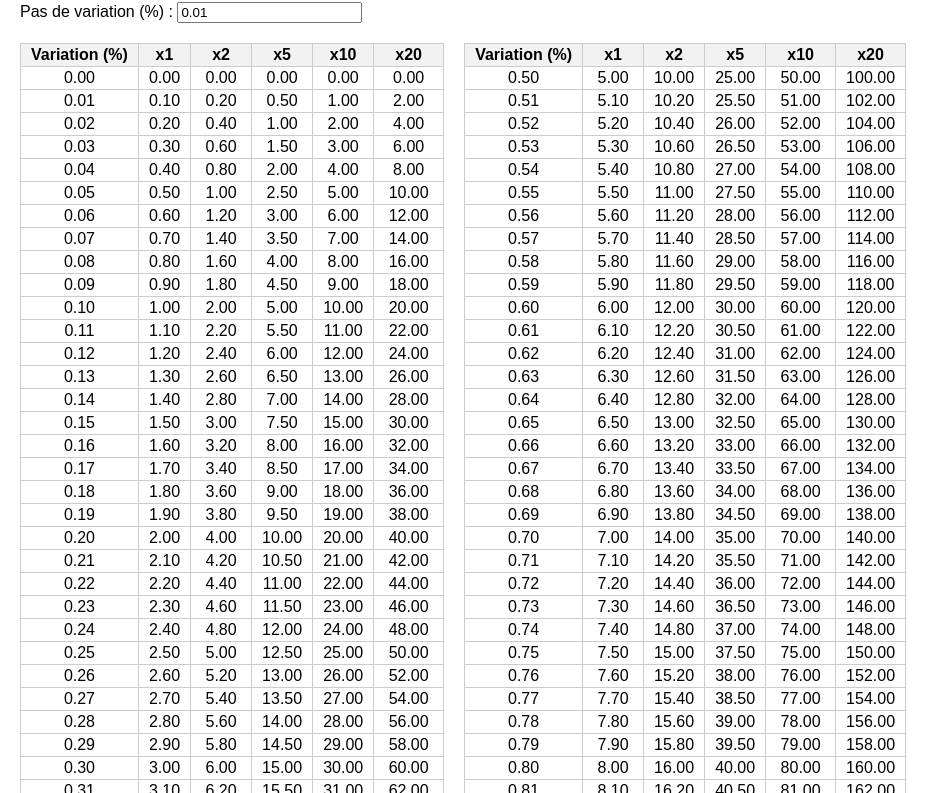
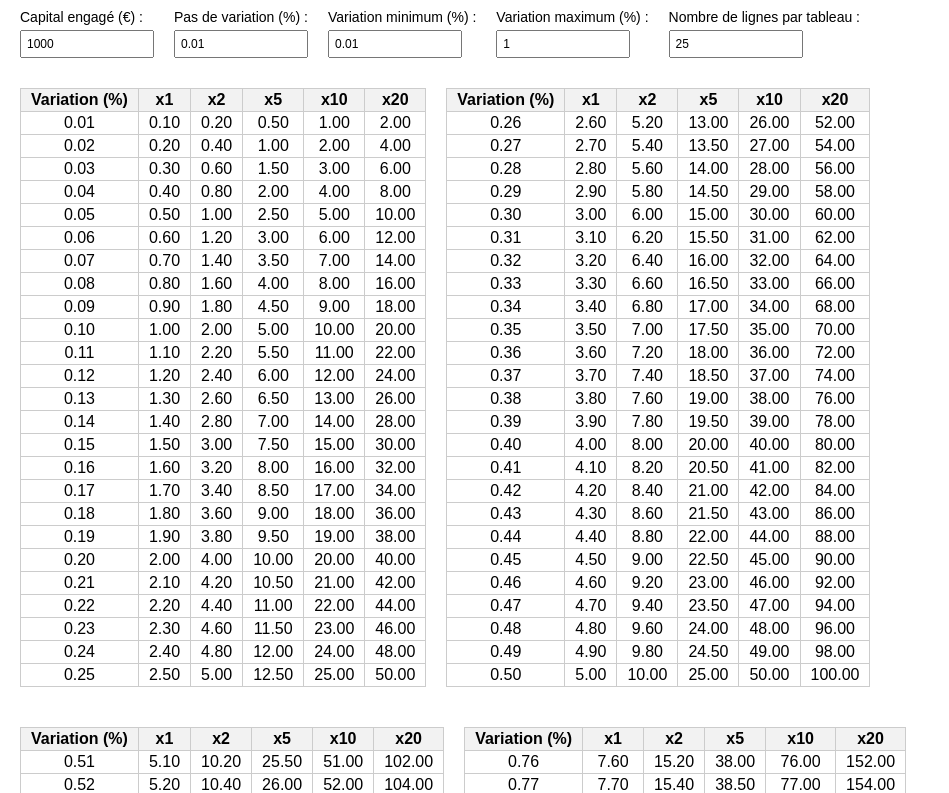
Before and after one commit to gaetanbuellet/finance, a plain HTML site: page index.html in a window 1280 px wide. Shown: the part 59-852 px from the top of the page, without its empty margins (0-949 px from the left). Drawn offline with Linux system fonts and the light colour scheme.

Commit message:
variation min, variation max and number of line per table is now configurable

```diff
--- a/index.html
+++ b/index.html
@@ -8,26 +8,54 @@
             font-family: Arial, sans-serif;
             margin: 20px;
         }
+
         .container {
+            display: flex;
+            gap: 20px; /* Espacement entre les groupes */
+            flex-wrap: wrap; /* Les éléments passent à la ligne automatiquement */
             margin-bottom: 20px;
         }
+
+        .input-group {
+            display: flex;
+            flex-direction: column; /* Chaque label suivi de son input */
+            align-items: flex-start; /* Aligné à gauche */
+            gap: 5px; /* Espacement entre le label et l'input */
+            margin-bottom: 10px; /* Espacement entre chaque groupe */
+        }
+
+        .input-group label {
+            font-size: 14px; /* Taille de texte réduite pour les labels */
+        }
+
+        .input-group input {
+            width: 120px; /* Largeur uniforme pour tous les champs */
+            padding: 5px; /* Espacement interne pour les champs */
+            font-size: 12px; /* Taille du texte des inputs */
+        }
+
         .tables-container {
             display: flex;
             gap: 20px;
             flex-wrap: wrap;
         }
+
         table {
             border-collapse: collapse;
             width: 100%;
+            margin-bottom: 20px;
         }
+
         th, td {
             border: 1px solid #ccc;
             padding: 2px 10px;
             text-align: center;
         }
+
         th {
             background-color: #f2f2f2;
         }
+
         h2 {
             text-align: center;
         }
@@ -35,75 +63,102 @@
 </head>
 <body>
 
-<!-- Champ pour saisir le capital engagé -->
+<h2>Simulation de gains en bourse</h2>
+
 <div class="container">
+    <!-- Champ pour définir le capital engagé -->
+    <div class="input-group">
         <label for="capitalInput">Capital engagé (€) :</label>
         <input type="number" id="capitalInput" value="1000" min="0" step="any">
     </div>
 
-<!-- Champ pour saisir le pas de variation -->
-<div class="container">
+    <!-- Champ pour définir le pas de variation -->
+    <div class="input-group">
         <label for="stepInput">Pas de variation (%) :</label>
         <input type="number" id="stepInput" value="0.01" min="0.001" step="any">
     </div>
 
-<div class="tables-container">
-    <!-- Tableau de gauche : variations de 0 à 0,5 % -->
-    <div>
-        <table>
-            <thead>
-            <tr>
-                <th>Variation (%)</th>
-                <th>x1</th>
-                <th>x2</th>
-                <th>x5</th>
-                <th>x10</th>
-                <th>x20</th>
-            </tr>
-            </thead>
-            <tbody id="leftTableBody">
-            <!-- Les lignes seront générées par JavaScript -->
-            </tbody>
-        </table>
+    <!-- Champ pour définir la variation minimale -->
+    <div class="input-group">
+        <label for="minVariationInput">Variation minimum (%) :</label>
+        <input type="number" id="minVariationInput" value="0.01" step="any">
     </div>
 
-    <!-- Tableau de droite : variations de 0,5 à 1 % -->
-    <div>
-        <table>
-            <thead>
-            <tr>
-                <th>Variation (%)</th>
-                <th>x1</th>
-                <th>x2</th>
-                <th>x5</th>
-                <th>x10</th>
-                <th>x20</th>
-            </tr>
-            </thead>
-            <tbody id="rightTableBody">
-            <!-- Les lignes seront générées par JavaScript -->
-            </tbody>
-        </table>
+    <!-- Champ pour définir la variation maximale -->
+    <div class="input-group">
+        <label for="maxVariationInput">Variation maximum (%) :</label>
+        <input type="number" id="maxVariationInput" value="1" step="any">
+    </div>
+
+    <!-- Champ pour définir le nombre de lignes par tableau -->
+    <div class="input-group">
+        <label for="rowsPerTableInput">Nombre de lignes par tableau :</label>
+        <input type="number" id="rowsPerTableInput" value="25" min="1" step="1">
     </div>
 </div>
 
+<div id="tablesContainer" class="tables-container">
+    <!-- Les tableaux seront générés par JavaScript -->
+</div>
 <script>
-    // Définition des multiplicateurs d'effet de levier et contrôle de la précision
+    // Multiplicateurs d'effet de levier
     const leverageMultipliers = [1, 2, 5, 10, 20];
-    const epsilon = 1e-10; // Tolérance pour les calculs flottants
+    const epsilon = 1e-10; // Tolérance pour les imprécisions flottantes
 
-    // Fonction factorisée pour générer les lignes d'un tableau
-    function generateTable(tbody, startVariation, endVariation, capital, step) {
-        tbody.innerHTML = "";
-        for (let variation = startVariation; variation <= endVariation + epsilon; variation += step) {
+    /**
+     * Fonction pour créer un conteneur de tableau avec en-tête
+     */
+    function createTableContainer() {
+        const tableContainer = document.createElement("div");
+        const table = document.createElement("table");
+        const thead = document.createElement("thead");
+        const tbody = document.createElement("tbody");
+
+        const headerRow = document.createElement("tr");
+
+        // Création de l'en-tête du tableau
+        const headers = ["Variation (%)", "x1", "x2", "x5", "x10", "x20"];
+        headers.forEach(headerText => {
+            const th = document.createElement("th");
+            th.textContent = headerText;
+            headerRow.appendChild(th);
+        });
+
+        thead.appendChild(headerRow);
+        table.appendChild(thead);
+        table.appendChild(tbody);
+        tableContainer.appendChild(table);
+
+        return { tableContainer, tbody };
+    }
+
+    /**
+     * Fonction pour générer les tableaux
+     */
+    function generateTables(minVariation, maxVariation, step, capital, rowsPerTable) {
+        // Conteneur principal des tableaux
+        const tablesContainer = document.getElementById("tablesContainer");
+        tablesContainer.innerHTML = ""; // On nettoie les tableaux existants
+
+        let { tableContainer, tbody } = createTableContainer();
+        let currentRows = 0; // Compteur pour le nombre de lignes dans le tableau courant
+
+        // Boucle pour générer les lignes, commence à minVariation et incrémente par step
+        for (let variation = minVariation; variation <= maxVariation + epsilon; variation += step) {
+            // Standardiser les variations flottantes (éviter dépassements)
+            if (variation > maxVariation) {
+                variation = maxVariation;
+            }
+
+            // Créer une nouvelle ligne
             const row = document.createElement("tr");
 
-            // Colonne Variation
+            // Colonne Variation (première colonne)
             const variationCell = document.createElement("td");
             variationCell.textContent = variation.toFixed(2);
             row.appendChild(variationCell);
 
-            // Colonnes pour chaque effet de levier
+            // Colonnes pour chaque multiplicateur d'effet de levier
             leverageMultipliers.forEach(multiplier => {
                 const gain = capital * (variation / 100) * multiplier;
                 const cell = document.createElement("td");
@@ -112,28 +167,48 @@
             });
 
             tbody.appendChild(row);
+            currentRows++;
+
+            // Si le nombre maximum de lignes est atteint, créer un nouveau tableau
+            if (currentRows === rowsPerTable) {
+                tablesContainer.appendChild(tableContainer); // Ajouter le tableau au conteneur
+                ({ tableContainer, tbody } = createTableContainer()); // Créer un nouveau tableau
+                currentRows = 0; // Réinitialiser le compteur
             }
         }
 
-    // Fonction de mise à jour des deux tableaux
+        // Si le tableau courant contient des lignes, l'ajouter au conteneur
+        if (currentRows > 0) {
+            tablesContainer.appendChild(tableContainer);
+        }
+    }
+
+    /**
+     * Fonction pour mettre à jour les tableaux en fonction des inputs
+     */
     function updateTables() {
         const capital = parseFloat(document.getElementById("capitalInput").value);
         const step = parseFloat(document.getElementById("stepInput").value);
-        const leftTableBody = document.getElementById("leftTableBody");
-        const rightTableBody = document.getElementById("rightTableBody");
+        const minVariation = parseFloat(document.getElementById("minVariationInput").value);
+        const maxVariation = parseFloat(document.getElementById("maxVariationInput").value);
+        const rowsPerTable = parseInt(document.getElementById("rowsPerTableInput").value);
 
-        if (!isNaN(capital) && !isNaN(step) && step > 0) {
-            generateTable(leftTableBody, 0, 0.5, capital, step);
-            generateTable(rightTableBody, 0.5, 1, capital, step);
+        if (!isNaN(capital) && !isNaN(step) && step > 0 &&
+            !isNaN(minVariation) && !isNaN(maxVariation) &&
+            maxVariation >= minVariation && rowsPerTable > 0) {
+            generateTables(minVariation, maxVariation, step, capital, rowsPerTable);
         }
     }
 
-    // Actualisation lors du changement de capital ou de pas de variation
+    // Ajouter des écouteurs d'événements pour les champs d'input
     document.getElementById("capitalInput").addEventListener("input", updateTables);
     document.getElementById("stepInput").addEventListener("input", updateTables);
+    document.getElementById("minVariationInput").addEventListener("input", updateTables);
+    document.getElementById("maxVariationInput").addEventListener("input", updateTables);
+    document.getElementById("rowsPerTableInput").addEventListener("input", updateTables);
 
-    // Affichage initial
     updateTables();
 </script>
+
 </body>
 </html>
```
Lines whose indentation alone changed are shown as unchanged.
